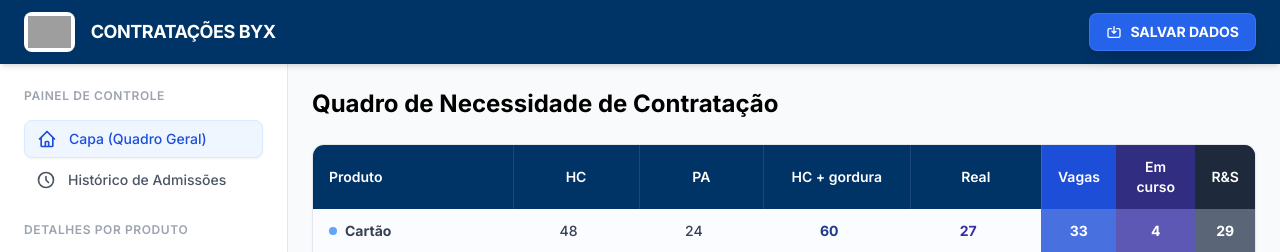
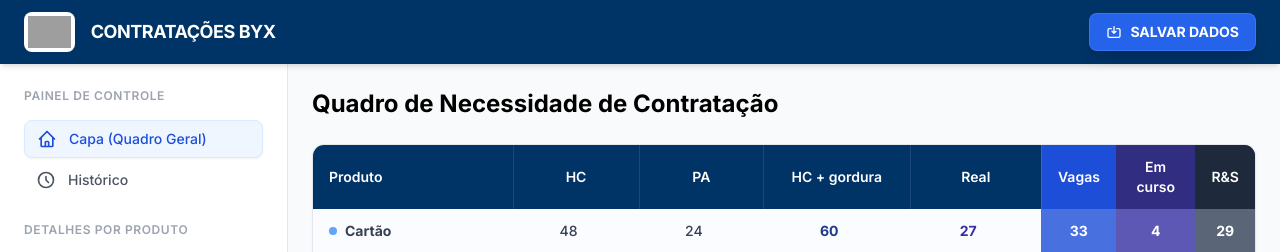
Before and after one commit to bellmarques0-crypto/byx-dashboard, a React (Vite) app: page / in a window 1280 px wide. Shown: the top 252 px of the page. Built offline with nearby package versions, Linux system fonts and the light colour scheme; no server answers; grey boxes are pictures that could not be loaded.

Commit message:
Update Sidebar.tsx

```diff
--- a/src/components/Sidebar.tsx
+++ b/src/components/Sidebar.tsx
@@ -55,7 +55,7 @@ export const Sidebar: React.FC<Props> = ({
             <svg className="w-5 h-5" fill="none" stroke="currentColor" viewBox="0 0 24 24">
               <path strokeLinecap="round" strokeLinejoin="round" strokeWidth={2} d="M12 8v4l3 3m6-3a9 9 0 11-18 0 9 9 0 0118 0z" />
             </svg>
-            Histórico de Admissões
+            Histórico
           </button>
         </nav>
       </div>
```
